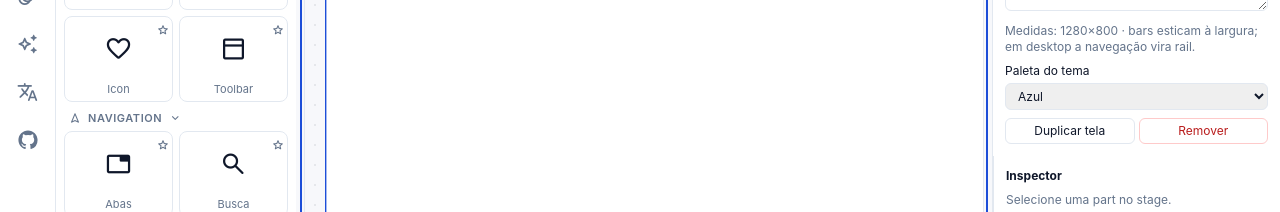
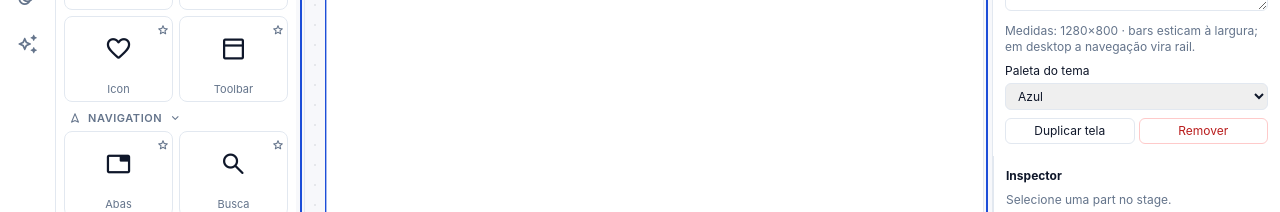
Before and after one commit to walpinheiro/nexus, a Vue app: page /studio-full in a window 1280 px wide. Shown: the part 322-534 px from the top of the page. Built offline with nearby package versions, Linux system fonts and the light colour scheme.

Commit message:
Rail 7 itens: remove Language e GitHub (sem link externo)

```diff
--- a/src/components/studio/StudioIconRail.vue
+++ b/src/components/studio/StudioIconRail.vue
@@ -4,7 +4,7 @@ import { useStudio } from '@/stores/useStudio'
 import { AGENTES, usePresence } from '@/stores/studioPresence'
 import M3Icon from './m3/M3Icon.vue'
 
-export type RailTab = 'parts' | 'layers' | 'colors' | 'shape' | 'type' | 'motion' | 'ai' | 'language'
+export type RailTab = 'parts' | 'layers' | 'colors' | 'shape' | 'type' | 'motion' | 'ai'
 
 const props = defineProps<{ ativo: RailTab }>()
 const emit = defineEmits<{ (e: 'selecionar', tab: RailTab): void }>()
@@ -19,8 +19,7 @@ const BOTOES: { id: RailTab; rotulo: string; icone: string }[] = [
   { id: 'shape', rotulo: 'Forma', icone: 'rounded_corner' },
   { id: 'type', rotulo: 'Tipo', icone: 'text_fields' },
   { id: 'motion', rotulo: 'Movimento', icone: 'animation' },
-  { id: 'ai', rotulo: 'IA', icone: 'auto_awesome' },
-  { id: 'language', rotulo: 'Idioma', icone: 'translate' }
+  { id: 'ai', rotulo: 'IA', icone: 'auto_awesome' }
 ]
 
 const AI_CONFIG_KEY = 'nexo.v1.studio.aiConfig'
@@ -50,11 +49,6 @@ const mostrarAi = computed(() => props.ativo === 'ai')
 function salvarAi() {
   salvarAiConfig(aiConfig.value)
 }
-
-function setIdioma(v: string) {
-  studio.doc.theme.contrast = v
-  studio.persist()
-}
 </script>
 
 <template>
@@ -79,18 +73,6 @@ function setIdioma(v: string) {
       >
         <M3Icon :name="b.icone" :size="22" :label="b.rotulo" />
       </button>
-      <a
-        href="https://github.com/lnkiai/m3e-canvas"
-        target="_blank"
-        rel="noopener"
-        title="GitHub m3e-canvas (abre em nova aba)"
-        aria-label="GitHub m3e-canvas, abre em nova aba"
-        class="flex h-11 w-11 items-center justify-center rounded-full text-nexo-muted hover:bg-nexo-canvas"
-      >
-        <svg width="20" height="20" viewBox="0 0 24 24" fill="currentColor" aria-hidden="true">
-          <path d="M12 .5C5.65.5.5 5.65.5 12c0 5.08 3.29 9.39 7.86 10.91.58.11.79-.25.79-.55v-2.15c-3.2.7-3.87-1.36-3.87-1.36-.52-1.33-1.28-1.68-1.28-1.68-1.04-.71.08-.7.08-.7 1.15.08 1.76 1.19 1.76 1.19 1.03 1.75 2.69 1.25 3.35.95.1-.74.4-1.25.72-1.53-2.55-.29-5.23-1.28-5.23-5.68 0-1.26.45-2.28 1.19-3.09-.12-.29-.52-1.46.11-3.05 0 0 .97-.31 3.18 1.18a11.1 11.1 0 0 1 5.8 0c2.2-1.49 3.17-1.18 3.17-1.18.63 1.59.23 2.76.11 3.05.74.81 1.19 1.83 1.19 3.09 0 4.41-2.69 5.38-5.25 5.67.41.35.77 1.05.77 2.12v3.14c0 .3.21.67.8.55A11.51 11.51 0 0 0 23.5 12C23.5 5.65 18.35.5 12 .5Z" />
-        </svg>
-      </a>
     </nav>
     <div v-if="ativo === 'colors'" class="w-60 shrink-0 overflow-auto border-r border-nexo-border bg-white p-3 text-xs" role="tabpanel" aria-label="Painel Cores">
       <h2 class="font-bold">Cores</h2>
@@ -153,17 +135,5 @@ function setIdioma(v: string) {
       <p class="mt-2 text-nexo-muted">Chave armazenada só neste navegador (localStorage).</p>
       <p class="mt-1 text-nexo-muted">Desenhando como {{ presence.agenteDe('u-pm').model }}.</p>
     </div>
-    <div v-else-if="ativo === 'language'" class="w-60 shrink-0 overflow-auto border-r border-nexo-border bg-white p-3 text-xs" role="tabpanel" aria-label="Painel Idioma">
-      <h2 class="font-bold">Idioma</h2>
-      <label class="mt-2 block">Idioma do canvas
-        <select :value="studio.doc.theme.contrast ?? 'EN'" class="mt-1 w-full rounded-btn border border-nexo-border px-2 py-1" aria-label="Idioma do canvas" @change="setIdioma(($event.target as HTMLSelectElement).value)">
-          <option value="JA">JA</option>
-          <option value="EN">EN</option>
-          <option value="ZH">ZH</option>
-          <option value="KO">KO</option>
-        </select>
-      </label>
-      <p class="mt-2 text-nexo-muted">Rótulos do Studio seguem PT-BR; este seletor espelha o fonte M3E.</p>
-    </div>
   </div>
 </template>
```
